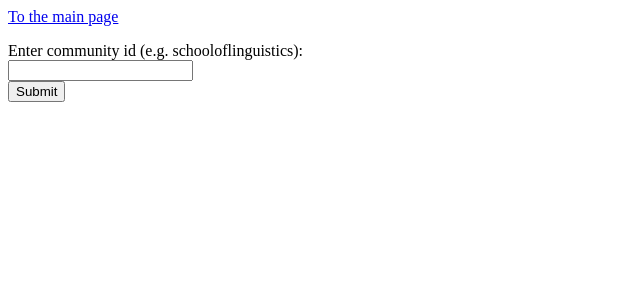
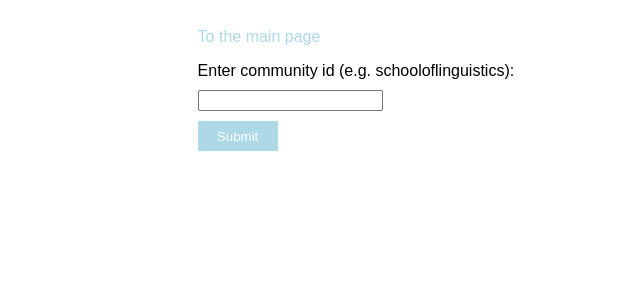
Before and after one commit to kategerasimenko/Python_3_year, a Flask app: page /vk_wordforms in a window 1280 px wide. Shown: the top 300 px of the page, without its empty margins (0-640 px from the left). Run offline with Flask 2, Linux system fonts and the light colour scheme; some libraries are stand-ins or nearby versions.

Commit message:
fixed bugs, added css

```diff
--- /dev/null
+++ b/flask_pymystem3/static/styles.css
@@ -0,0 +1,95 @@
+#main {
+    margin: 0 auto;
+    padding-top: 20px;
+    width: 70%;
+    font-family: Arial;
+    font-weight: lighter;
+    background-color: white;
+}
+
+a {
+    text-decoration: none;
+    color: lightblue;
+}
+
+ul {
+    list-style: circle;
+}
+
+li {
+    margin: 5px 0;
+}
+
+h1 {
+    font-family: Calibri;
+    font-weight: lighter;
+}
+
+label {
+    font-family: Calibri;
+    font-weight: lighter;
+    font-style: italic;
+    font-size: 23px;
+    padding: 10px 0;
+    display: block;
+}
+
+textarea, input[type=text] {
+    margin: 10px 0;
+}
+
+textarea:active, input[type=text]:active {
+    outline: none;
+}
+
+button {
+    background-color: lightblue;
+    color: white;
+    width: 80px;
+    height: 30px;
+    border: none;
+    outline: none;
+    cursor: pointer;
+}
+
+button:hover {
+    background-color: blue;
+}
+
+#words_div {
+    position: relative;
+    left: -30%;
+}
+
+.words {
+    float: left;
+    padding-right: 50px;
+}
+
+#message {
+    padding: 15px 0;
+}
+
+*:focus {
+    outline: none;
+}
+
+#meme {
+    width: 400px;
+    height: auto;
+    opacity: 0;
+}
+
+#meme:hover {
+    opacity: 1;
+}
+
+#meme_div {
+    width: 400px;
+    margin-top: 40px;
+    box-shadow: -1px -1px 0 #efefef;
+}
+
+#meme_div:hover {
+    box-shadow: none;
+}
--- a/flask_pymystem3/templates/change.html
+++ b/flask_pymystem3/templates/change.html
@@ -3,14 +3,17 @@
 <head>
 	<title>Change words in a sentence</title>
 	<meta http-equiv="Content-Type" content="text/html; charset=utf-8">
+    <link rel="stylesheet" type="text/css" href='static/styles.css'>
 </head>
 <body>
+<div id="main">
 <a href='/'>To the main page</a>
 <p></p>
 <form method='POST'>
-Enter text: <br><textarea name='text'>{{ text }}</textarea><br>
+Enter text: <br><textarea name='text' rows=10 cols=70>{{ text }}</textarea><br>
 <button type="submit">Submit</button>
 </form>
 <p>{{ answer }}</p>
+</div>
 </body>
 </html>
--- a/flask_pymystem3/templates/index.html
+++ b/flask_pymystem3/templates/index.html
@@ -3,9 +3,11 @@
 <head>
 	<title>Main page</title>
 	<meta http-equiv="Content-Type" content="text/html; charset=utf-8">
+    <link rel="stylesheet" type="text/css" href='static/styles.css'>
 </head>
 <body>
-<p>Это сайт проекта Кати Герасименко.</p>
+<div id="main">
+<h1>Это сайт проекта Кати Герасименко.</h1>
 <p>Код проекта лежит <a href='https://github.com/kategerasimenko/Python_3_year/tree/master/flask_pymystem3'>тут</a>.
 <p>Что можно сделать:
 <ul>
@@ -14,5 +16,7 @@
 <li><a href='/change_words'>Поменять слова в тексте на другие</a></li>
 </ul>
 </p>
+<div id="meme_div"><img src='static/meme.png' id="meme"></img></div>
+</div>
 </body>
 </html>
--- a/flask_pymystem3/templates/vk.html
+++ b/flask_pymystem3/templates/vk.html
@@ -3,6 +3,7 @@
 <head>
 	<title>Wordforms from vk community</title>
 	<meta http-equiv="Content-Type" content="text/html; charset=utf-8">
+    <link rel="stylesheet" type="text/css" href='static/styles.css'>
     <script type="text/javascript" src="https://www.gstatic.com/charts/loader.js"></script>
     <script type="text/javascript">
       google.charts.load('current', {'packages':['corechart'], 'language': 'ru'});
@@ -29,13 +30,14 @@
                            }
                        };
 
-        var chart = new google.visualization.ColumnChart(document.getElementById('chart_div'));
+        var chart = new google.visualization.ColumnChart(document.getElementById('words_div'));
         chart.draw(data, options);
       }
     </script>
 
 </head>
 <body>
+<div id="main">
 <a href='/'>To the main page</a>
 <p></p>
 <form method='POST'>
@@ -44,14 +46,20 @@
 </form>
 {% if found %}
 <h3>Top-100 wordforms</h3>
-<div id="chart_div"></div>
-<ul>
-{% for word,n in data %}
+<div id="words_div"></div>
+<ul class="words">
+{% for word,n in data[:((data|length / 2)|int)] %}
+<li>{{ word }} - {{ n }} occurrences</li>
+{% endfor %}
+</ul>
+<ul class="words">
+{% for word,n in data[((data|length / 2)|int):] %}
 <li>{{ word }} - {{ n }} occurrences</li>
 {% endfor %}
 </ul>
 {% elif data %}
-{{ data[0][0] }} - {{ data[0][1] }}
+<div id="message">{{ data[0][0] }} - {{ data[0][1] }}</div>
 {% endif %}
+</div>
 </body>
 </html>
```
Also changed, not shown: flask_pymystem3/subst_words.py (+5 -3 lines), flask_pymystem3/templates/counts.html (+6 -3 lines), flask_pymystem3/static/meme.png (added).
